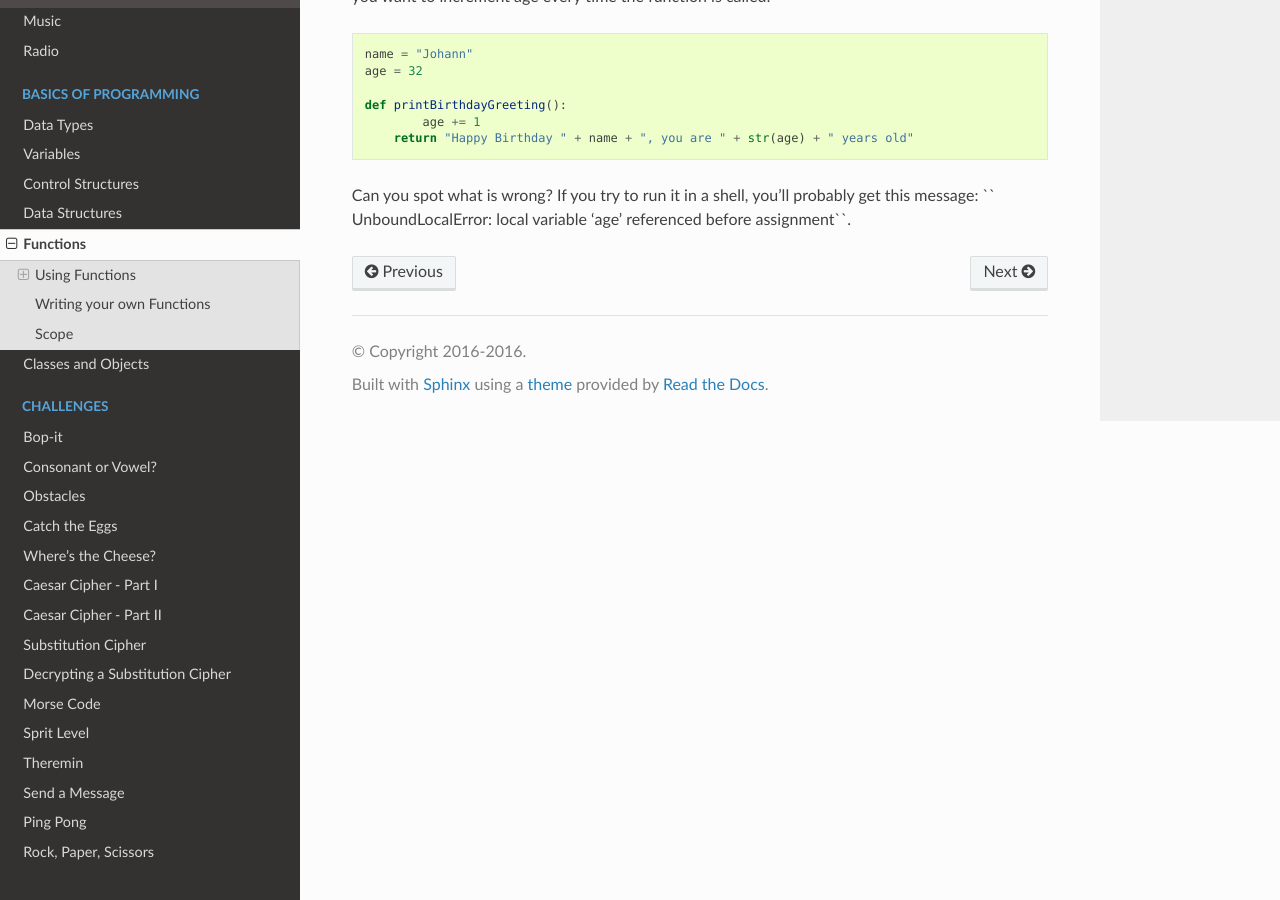
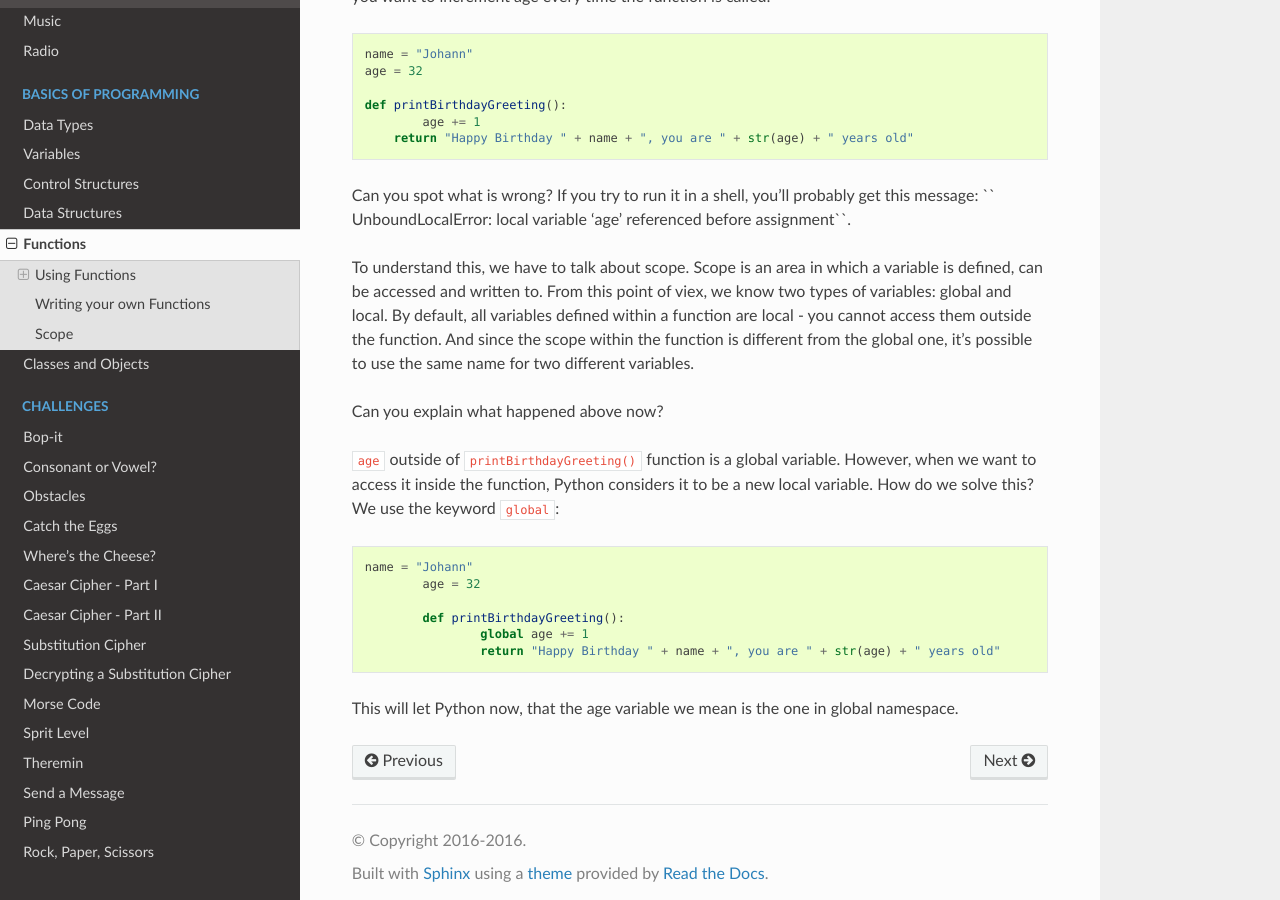
Before and after one commit to rharbird/microbit-challenges, a Sphinx documentation site: the page built from docs/source/basics/functions.rst, in a window 1280 px wide and 900 px high, scrolled down 1979 px. Built offline with Sphinx 7.4.7 and the Read the Docs theme 2.0.0, drawn with Linux system fonts in a browser that asks for light colours; pages that are not in the unit, such as notebooks, are missing from menus.

Commit message:
Add section on scope and 'global' variables

```diff
--- a/docs/source/basics/functions.rst
+++ b/docs/source/basics/functions.rst
@@ -78,3 +78,22 @@ Imagine you want to use the slightly modified ``printBirthdayGreeting()`` functi
 	    return "Happy Birthday " + name + ", you are " + str(age) + " years old"
 
 Can you spot what is wrong? If you try to run it in a shell, you'll probably get this message: `` UnboundLocalError: local variable 'age' referenced before assignment``.
+
+To understand this, we have to talk about scope. Scope is an area in which a variable is defined, can be accessed and written to. From this point of viex, we know two
+types of variables: global and local. By default, all variables defined within a function are local - you cannot access them outside the function. And since the scope
+within the function is different from the global one, it's possible to use the same name for two different variables.
+
+Can you explain what happened above now?
+
+``age`` outside of ``printBirthdayGreeting()`` function is a global variable. However, when we want to access it inside the function, Python considers it to be a new
+local variable. How do we solve this? We use the keyword ``global``: ::
+
+	name = "Johann"
+		age = 32
+
+		def printBirthdayGreeting():
+			global age += 1
+			return "Happy Birthday " + name + ", you are " + str(age) + " years old"
+
+
+This will let Python now, that the age variable we mean is the one in global namespace.
```
